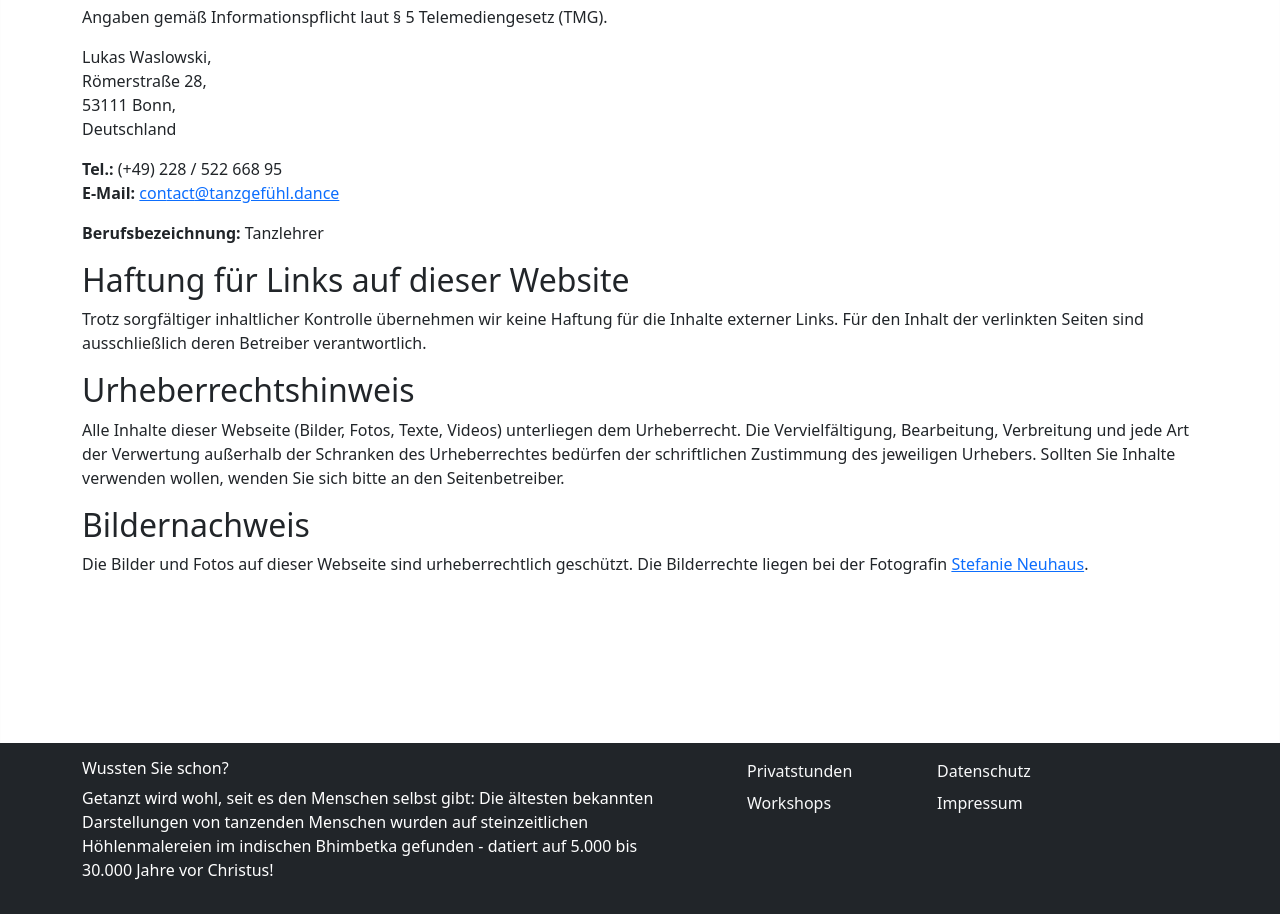
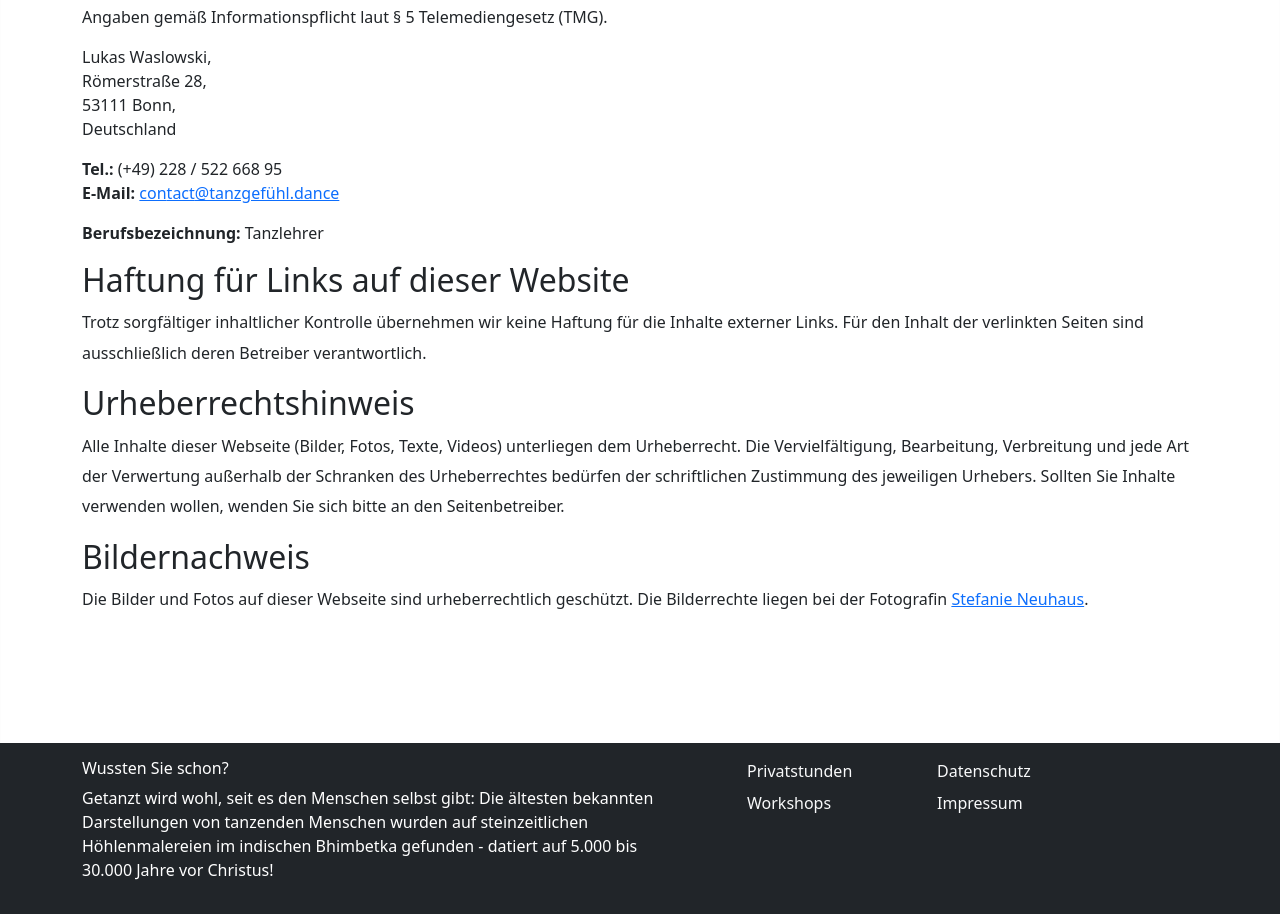
Before and after one commit to cr7pt0gr4ph7/tanzgefuehl.dance, a Jekyll site: the page built from impressum.html, in a window 1280 px wide. Shown: the part 967-1881 px from the top of the page. Built offline with Jekyll 4.4.1, drawn with Linux system fonts in a browser that asks for light colours.

Commit message:
Increase the default line-height everywhere

```diff
--- a/_sass/content.scss
+++ b/_sass/content.scss
@@ -4,6 +4,11 @@
     position: relative;
     width: 100%;
     height: 100vh;
+}
+
+.narrow-line-spacing {
+    --bs-body-line-height: 1.5;
+    line-height: var(--bs-body-line-height);
 }
 
 main {
@@ -14,12 +19,15 @@ main {
     padding-top: 1em;
     padding-bottom: 1em;
     min-height: 90vh;
+
+    --bs-body-line-height: 1.9;
+    line-height: var(--bs-body-line-height);
+
+    strong {
+        color: #7a0004;
+
+        &.neutral {
+            color: inherit;
+        }
+    }
 }
-
-main strong {
-    color: #7a0004;
-}
-
-main strong.neutral {
-    color: inherit;
-}
--- a/_sass/customizations.scss
+++ b/_sass/customizations.scss
@@ -22,11 +22,6 @@
     margin-top: -0.75rem;
 }
 
-.extra-line-spacing {
-    font-size: 1rem;
-    line-height: 1.9 !important;
-}
-
 main .section {
     padding-top: 1rem;
     padding-bottom: 1rem;
--- a/impressum.html
+++ b/impressum.html
@@ -4,10 +4,10 @@ layout: page
 show_hero_bottom_link: true
 ---
 <h1>Impressum</h1>
-<p>Angaben gemäß Informationspflicht laut § 5 Telemediengesetz (TMG).</p>
-<p>Lukas Waslowski, <br> Römerstraße 28, <br>53111 Bonn, <br>Deutschland</p>
-<p><strong class="neutral">Tel.:</strong> (+49) 228 / 522 668 95<br><strong class="neutral">E-Mail:</strong> <a class="mai&#x006C;-link" href="mai&#x006C;to&#x003A;%63%6F%6E%74%61%63%74REMOVETHISTEXTBEFORESENDING&#64;%74%61%6E%7A%67%65%66%C3%BC%68%6C&#46;%64%61%6E%63%65">con<span aria-hidden="false">tact</span><span aria-hidden="true">.spam</span>&#64;tanzgefühl&#46;dance</a></p>
-<p><strong class="neutral">Berufsbezeichnung:</strong> Tanzlehrer</p>
+<p class="narrow-line-spacing">Angaben gemäß Informationspflicht laut § 5 Telemediengesetz (TMG).</p>
+<p class="narrow-line-spacing">Lukas Waslowski, <br> Römerstraße 28, <br>53111 Bonn, <br>Deutschland</p>
+<p class="narrow-line-spacing"><strong class="neutral">Tel.:</strong> (+49) 228 / 522 668 95<br><strong class="neutral">E-Mail:</strong> <a class="mai&#x006C;-link" href="mai&#x006C;to&#x003A;%63%6F%6E%74%61%63%74REMOVETHISTEXTBEFORESENDING&#64;%74%61%6E%7A%67%65%66%C3%BC%68%6C&#46;%64%61%6E%63%65">con<span aria-hidden="false">tact</span><span aria-hidden="true">.spam</span>&#64;tanzgefühl&#46;dance</a></p>
+<p class="narrow-line-spacing"><strong class="neutral">Berufsbezeichnung:</strong> Tanzlehrer</p>
 <h2 id="haftung-links-webseite">Haftung für Links auf dieser Website</h2>
 <p>
   Trotz sorgfältiger inhaltlicher Kontrolle übernehmen wir keine Haftung für die Inhalte externer Links.
--- a/privatstunden.html
+++ b/privatstunden.html
@@ -8,12 +8,12 @@ show_hero_bottom_link: true
   <p class="lead-paragraph">
     Gerne kommen wir auch für eine oder mehrere Privatstunden direkt zu Ihnen nach Hause!
   </p>
-  <p class="extra-line-spacing">
+  <p>
     Ganz egal ob Sie zu zweit <strong>für die eigene Hochzeit üben</strong>, Ihre <strong>Discofox-Kenntnisse
       für die nächste Party auffrischen</strong> oder ihre*n Partner*in mit verfeinerten Tanzkünsten
     <strong>überraschen</strong> möchten &ndash; wir haben das Angebot für Sie!
   </p>
-  <p class="extra-line-spacing">
+  <p>
     Dabei gehen wir ganz individuell auf Ihre Wünsche ein &ndash; Inhalt, Zeit und Ort liegen ganz in Ihrem Ermessen.
     Mit unserer Erfahrung stehen wir Ihnen gerne zur Seite, um Ihre Bedürfnisse zu evaluieren und ein maßgeschneidertes
     Angebot zu erstellen.
```
